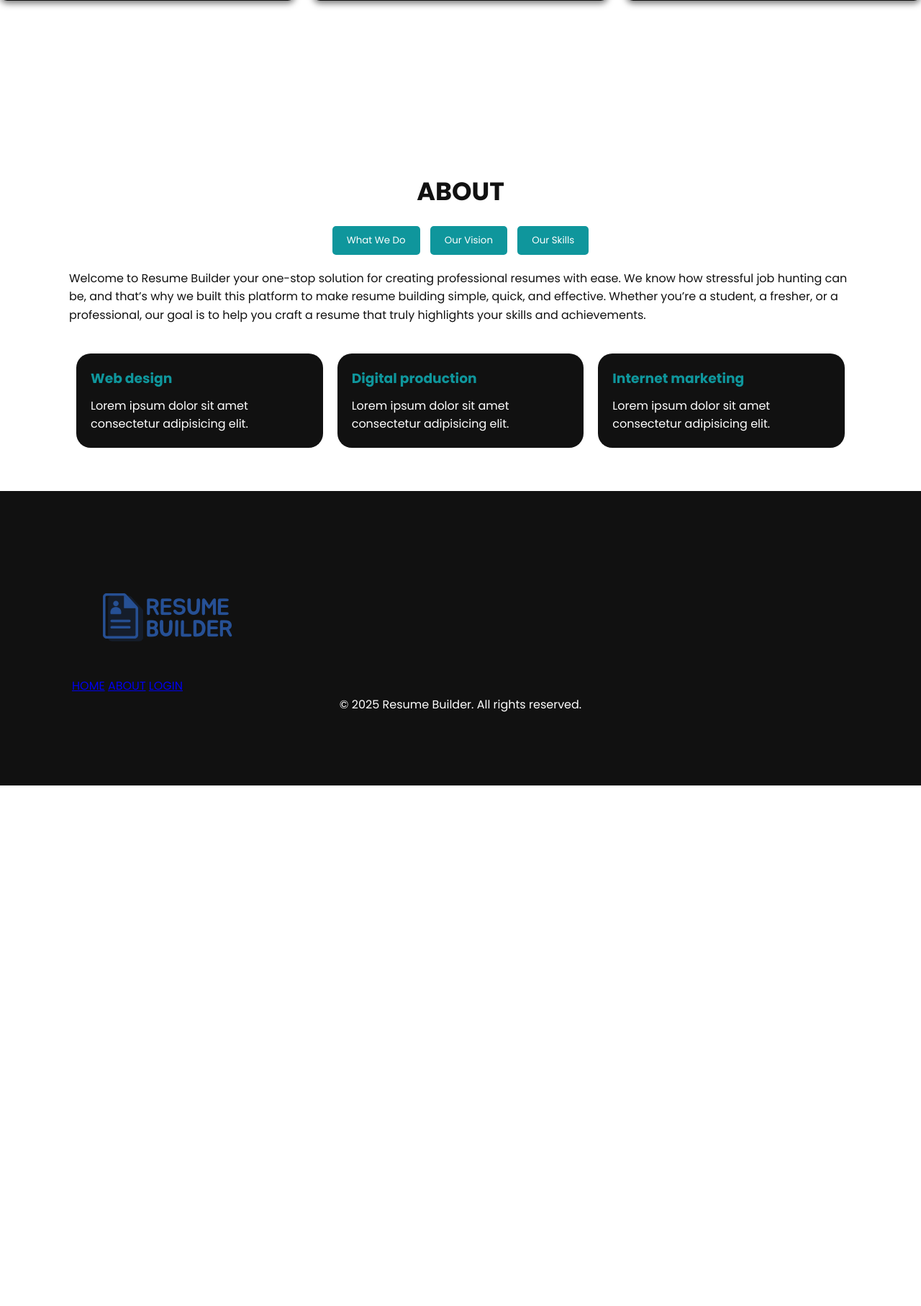
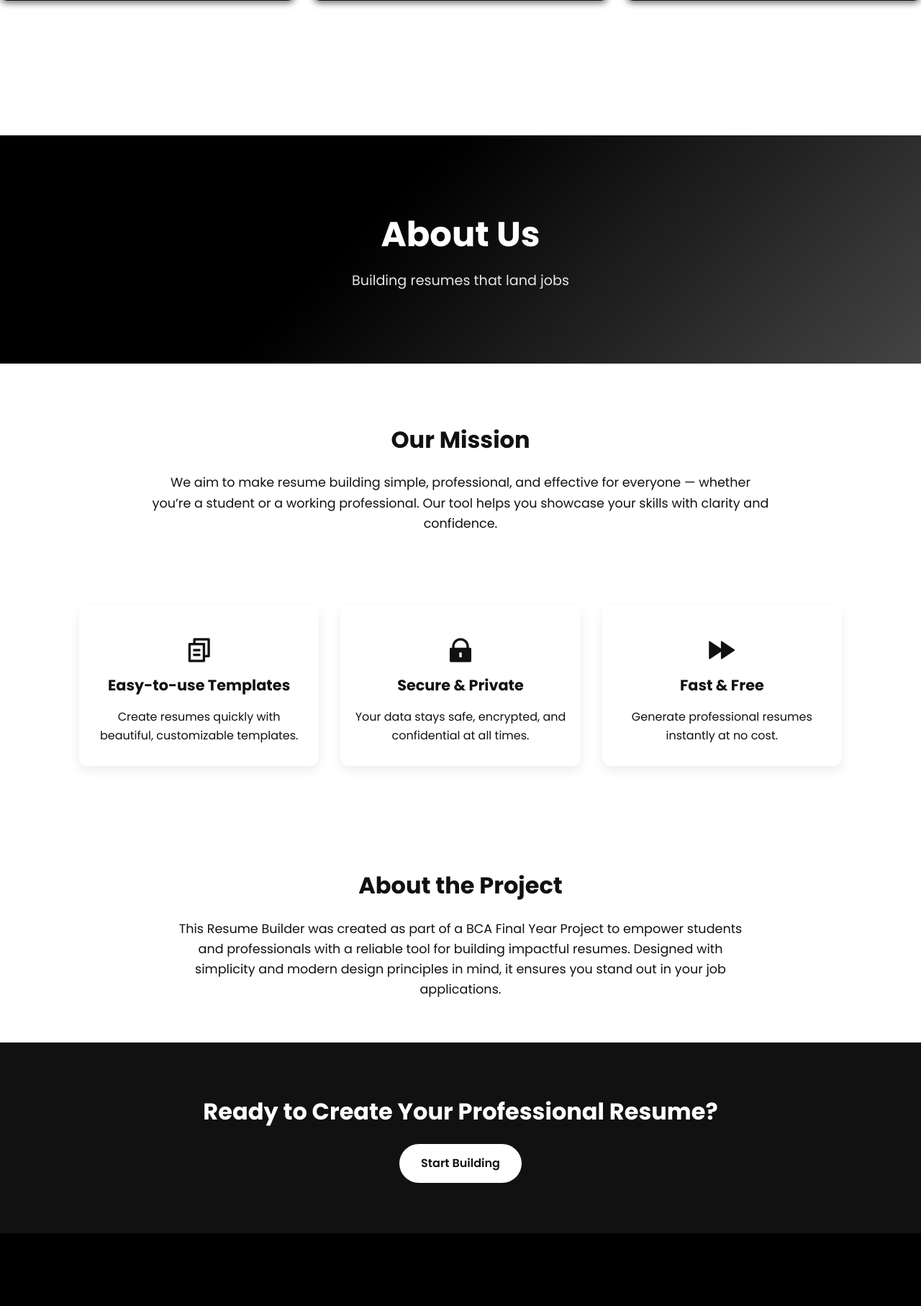
Before and after one commit to Samson-27/Resume-Builder, a PHP site: page / in a window 1280 px wide. Shown: the part 1489-3303 px from the top of the page at 72% size. Before the commit the page ends 2580 px from the top, so only its background shows below. Run offline with PHP 8.4, Linux system fonts and the light colour scheme; some libraries are stand-ins or nearby versions.

Commit message:
Initial commit0

```diff
--- a/assets/style.css
+++ b/assets/style.css
@@ -190,61 +190,144 @@ nav ul li a:hover {
 }
 
 /* About Us */
-.about {
-  padding: 50px 0;
+.about-hero {
+  text-align: center;
+  padding: 100px 20px;
+  background: linear-gradient(135deg, #000 40%, #444);
+  color: #fff;
+  animation: fadeIn 1.2s ease-in-out;
+}
+.about-hero h1 {
+  font-size: 3rem;
+  margin-bottom: 10px;
+}
+.about-hero p {
+  font-size: 1.2rem;
+  opacity: 0.9;
 }
 
-.about h2 {
+/* ===== Mission Section ===== */
+.about-mission {
+  max-width: 900px;
+  margin: 60px auto;
+  padding: 20px;
   text-align: center;
-  color: #111;
+}
+.about-mission h2 {
   margin-bottom: 20px;
-  font-size: 35px;
+  font-size: 2rem;
+}
+.about-mission p {
+  font-size: 1.1rem;
 }
 
-.tabs {
+/* ===== Features Section ===== */
+.about-features {
+  display: grid;
+  grid-template-columns: repeat(auto-fit, minmax(250px, 1fr));
+  gap: 30px;
+  max-width: 1100px;
+  margin: 60px auto;
+  padding: 20px;
+}
+
+.about-features .feature {
+  background: #fff;
+  border-radius: 12px;
+  padding: 30px 20px;
   text-align: center;
+  box-shadow: 0 6px 15px rgba(0,0,0,0.08);
+  transition: transform 0.3s ease, box-shadow 0.3s ease;
+  cursor: pointer;
+}
+
+.about-features .feature:hover {
+  transform: translateY(-8px);
+  box-shadow: 0 10px 20px rgba(0,0,0,0.12);
+}
+
+.about-features .feature h3 {
+  margin-bottom: 15px;
+  font-size: 1.3rem;
+}
+
+/* ===== Team/Project Section ===== */
+
+.about-team {
+  background: #fff;
+  padding: 60px 20px;
+  text-align: center;
+}
+
+.about-team h2 {
+  font-size: 2rem;
   margin-bottom: 20px;
 }
 
-.tabs button {
-  background: none;
-  border: none;
-  color: #fff;
-  padding: 10px 20px;
-  margin: 0 5px;
-  cursor: pointer;
+.about-team p {
+  max-width: 800px;
+  margin: 0 auto;
+  font-size: 1.1rem;
 }
 
-.tabs .btn {
-  background: #0f969c;
-  border-radius: 5px;
+/* ===== CTA Section ===== */
+.about-cta {
+  text-align: center;
+  padding: 70px 20px;
+  background: #111;
+  color: #fff;
+  animation: fadeInUp 1.3s ease;
 }
 
-.about-boxes {
-  display: flex;
-  justify-content: space-between;
-  margin-top: 30px;
+.about-cta h2 {
+  font-size: 2rem;
+  margin-bottom: 20px;
 }
 
-.about-item {
-  flex: 1;
-  margin: 10px;
-  background: #111;
-  padding: 20px;
-  border-radius: 20px;
-  color: #fff;
+.about-cta .cta-btn {
+  display: inline-block;
+  padding: 14px 30px;
+  background: #fff;
+  color: #111;
+  font-weight: 600;
+  text-decoration: none;
+  border-radius: 30px;
+  transition: background 0.3s ease, color 0.3s ease, transform 0.2s ease;
 }
 
-.about-item h3 {
-  color: #0f969c;
-  margin-bottom: 10px;
+.about-cta .cta-btn:hover {
+  background: #111;
+  color: #fff;
+  transform: scale(1.05);
+}
+
+/* ===== Animations ===== */
+@keyframes fadeIn {
+  from {opacity: 0;}
+  to {opacity: 1;}
+}
+
+@keyframes fadeInUp {
+  from {opacity: 0; transform: translateY(20px);}
+  to {opacity: 1; transform: translateY(0);}
+}
+
+.feature i{
+  font-size: 40px;
+  display: block;
+  transition: 0.3s;
+}
+
+.feature i:hover{
+  color: #ff9800;
+  transform: scale(1.2);
 }
 
 /*Footer*/
 
 .footer-container{
   padding: 100px;
-  background-color: #111;
+  background-color: #000;
   color: #fff;
 }
 .logo{
--- a/index.php
+++ b/index.php
@@ -72,37 +72,55 @@
   </section>
 
   <!-- About Us -->
-  <section class="about">
-    <div class="container">
-      <h2>ABOUT</h2>
-      <div class="tabs">
-        <button class="btn">What We Do</button>
-        <button class="btn">Our Vision</button>
-        <button class="btn">Our Skills</button>
-      </div>
-      <p>
-        Welcome to Resume Builder your one-stop solution for creating
-        professional resumes with ease. We know how stressful job hunting can
-        be, and that’s why we built this platform to make resume building
-        simple, quick, and effective. Whether you’re a student, a fresher, or
-        a professional, our goal is to help you craft a resume that truly
-        highlights your skills and achievements.
-      </p>
-      <div class="about-boxes">
-        <div class="about-item">
-          <h3>Web design</h3>
-          <p>Lorem ipsum dolor sit amet consectetur adipisicing elit.</p>
-        </div>
-        <div class="about-item">
-          <h3>Digital production</h3>
-          <p>Lorem ipsum dolor sit amet consectetur adipisicing elit.</p>
-        </div>
-        <div class="about-item">
-          <h3>Internet marketing</h3>
-          <p>Lorem ipsum dolor sit amet consectetur adipisicing elit.</p>
-        </div>
-      </div>
+
+  <section class="about-hero">
+    <h1>About Us</h1>
+    <p>Building resumes that land jobs</p>
+  </section>
+
+  <!-- Mission Section -->
+  <section class="about-mission">
+    <h2>Our Mission</h2>
+    <p>
+      We aim to make resume building simple, professional, and effective for everyone —
+      whether you’re a student or a working professional. Our tool helps you showcase your skills
+      with clarity and confidence.
+    </p>
+  </section>
+
+  <!-- Features Section -->
+  <section class="about-features">
+    <div class="feature">
+      <i class="ri-file-copy-2-line"></i>
+      <h3> Easy-to-use Templates</h3>
+      <p>Create resumes quickly with beautiful, customizable templates.</p>
     </div>
+    <div class="feature">
+      <i class="ri-lock-fill"></i>
+      <h3> Secure & Private</h3>
+      <p>Your data stays safe, encrypted, and confidential at all times.</p>
+    </div>
+    <div class="feature">
+      <i class="ri-speed-fill"></i>
+      <h3> Fast & Free</h3>
+      <p>Generate professional resumes instantly at no cost.</p>
+    </div>
+  </section>
+
+  <!-- Team Section -->
+  <section class="about-team">
+    <h2>About the Project</h2>
+    <p>
+      This Resume Builder was created as part of a BCA Final Year Project to empower students and
+      professionals with a reliable tool for building impactful resumes. Designed with simplicity
+      and modern design principles in mind, it ensures you stand out in your job applications.
+    </p>
+  </section>
+
+  <!-- Call to Action Section -->
+  <section class="about-cta">
+    <h2>Ready to Create Your Professional Resume?</h2>
+    <a href="resume.html" class="cta-btn">Start Building</a>
   </section>
   <section>
     <?php include 'templates/footer.php'; ?>
```
